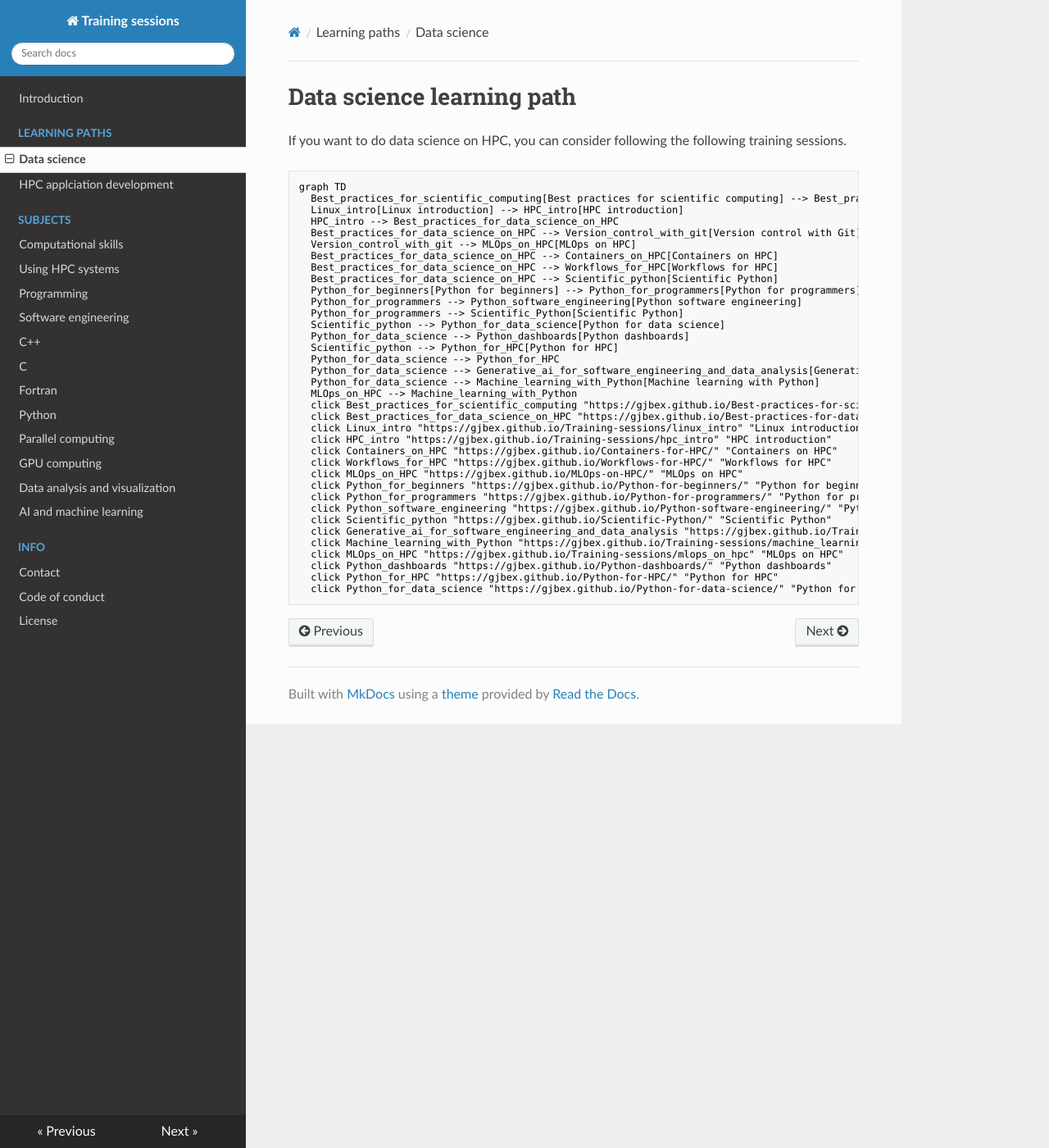
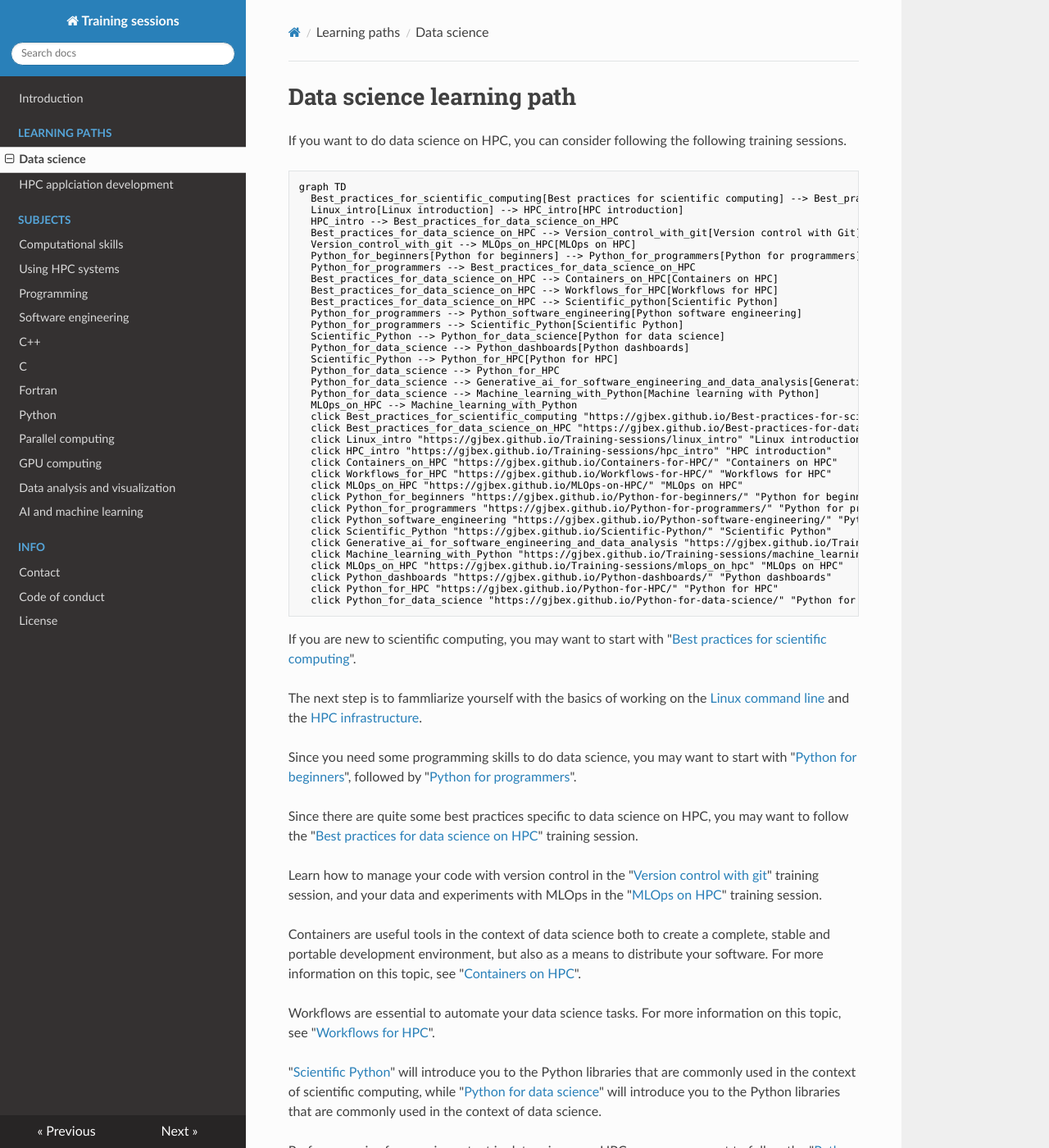
Before and after one commit to gjbex/Training-sessions, an MkDocs documentation site: the page built from docs/learning_path_data_science.md, in a window 1280 px wide and 1400 px high. Shown: the whole window at 82% size. Built offline with MkDocs 1.6.1, drawn with Linux system fonts in a browser that asks for light colours; nearby versions of some CDN libraries; some of the changed text lies outside the part shown.

Commit message:
Add description

````diff
--- a/docs/learning_path_data_science.md
+++ b/docs/learning_path_data_science.md
@@ -10,15 +10,16 @@ graph TD
   HPC_intro --> Best_practices_for_data_science_on_HPC
   Best_practices_for_data_science_on_HPC --> Version_control_with_git[Version control with Git]
   Version_control_with_git --> MLOps_on_HPC[MLOps on HPC]
+  Python_for_beginners[Python for beginners] --> Python_for_programmers[Python for programmers]
+  Python_for_programmers --> Best_practices_for_data_science_on_HPC
   Best_practices_for_data_science_on_HPC --> Containers_on_HPC[Containers on HPC]
   Best_practices_for_data_science_on_HPC --> Workflows_for_HPC[Workflows for HPC]
   Best_practices_for_data_science_on_HPC --> Scientific_python[Scientific Python]
-  Python_for_beginners[Python for beginners] --> Python_for_programmers[Python for programmers]
   Python_for_programmers --> Python_software_engineering[Python software engineering]
   Python_for_programmers --> Scientific_Python[Scientific Python]
-  Scientific_python --> Python_for_data_science[Python for data science]
+  Scientific_Python --> Python_for_data_science[Python for data science]
   Python_for_data_science --> Python_dashboards[Python dashboards]
-  Scientific_python --> Python_for_HPC[Python for HPC]
+  Scientific_Python --> Python_for_HPC[Python for HPC]
   Python_for_data_science --> Python_for_HPC
   Python_for_data_science --> Generative_ai_for_software_engineering_and_data_analysis[Generative AI for software\nengineering and data analysis]
   Python_for_data_science --> Machine_learning_with_Python[Machine learning with Python]
@@ -33,7 +34,7 @@ graph TD
   click Python_for_beginners "https://gjbex.github.io/Python-for-beginners/" "Python for beginners"
   click Python_for_programmers "https://gjbex.github.io/Python-for-programmers/" "Python for programmers"
   click Python_software_engineering "https://gjbex.github.io/Python-software-engineering/" "Python software engineering"
-  click Scientific_python "https://gjbex.github.io/Scientific-Python/" "Scientific Python"
+  click Scientific_Python "https://gjbex.github.io/Scientific-Python/" "Scientific Python"
   click Generative_ai_for_software_engineering_and_data_analysis "https://gjbex.github.io/Training-sessions/generative_ai_for_software_engineering_and_data_analysis" "Generative AI for software engineering and data analysis"
   click Machine_learning_with_Python "https://gjbex.github.io/Training-sessions/machine_learning_with_python" "Machine learning with Python"
   click MLOps_on_HPC "https://gjbex.github.io/Training-sessions/mlops_on_hpc" "MLOps on HPC"
@@ -41,3 +42,41 @@ graph TD
   click Python_for_HPC "https://gjbex.github.io/Python-for-HPC/" "Python for HPC"
   click Python_for_data_science "https://gjbex.github.io/Python-for-data-science/" "Python for data science"
 ```
+
+If you are new to scientific computing, you may want to start with "[Best
+practices for scientific
+computing](best_practices_for_scientific_computing.md)".
+
+The next step is to fammliarize yourself with the basics of working on the
+[Linux command line](https://gjbex.github.io/Training-sessions/linux_intro) and
+the [HPC infrastructure](https://gjbex.github.io/Training-sessions/hpc_intro).
+
+Since you need some programming skills to do data science, you may want to
+start with "[Python for beginners](https://gjbex.github.io/Python-for-beginners)",
+followed by "[Python for programmers](https://gjbex.github.io/Python-for-programmers)".
+
+Since there are quite  some best practices specific to data science on HPC,
+you may want to follow the "[Best practices for data science on
+HPC](https://gjbex.github.io/Best-practices-for-data-science-on-HPC)" training
+session.
+
+Learn how to manage your code with version control in the "[Version control with
+git](https://gjbex.github.io/Version-control-with-git)" training session, and your
+data and experiments with MLOps in the "[MLOps on HPC](https://gjbex.github.io/MLOps-on-HPC)"
+training session.
+
+Containers are useful tools in the context of data science both to create a
+complete, stable and portable development environment, but also as a means to
+distribute your software.  For more information on this topic, see
+"[Containers on HPC](https://gjbex.github.io/Containers-for-HPC)".
+
+Workflows are essential to automate your data science tasks.  For more
+information on this topic, see "[Workflows for HPC](https://gjbex.github.io/Workflows-for-HPC)".
+
+"[Scientific Python](https://gjbex.github.io/Scientific-Python)" will introduce you to the
+Python libraries that are commonly used in the context of scientific computing, while
+"[Python for data science](https://gjbex.github.io/Python-for-data-science)" will
+introduce you to the Python libraries that are commonly used in the context of data science.
+
+Performance is of course important in data science on HPC, so you may want to
+follow the "[Python for HPC](https://gjbex.github.io/Python-for-HPC)" training session.
````
